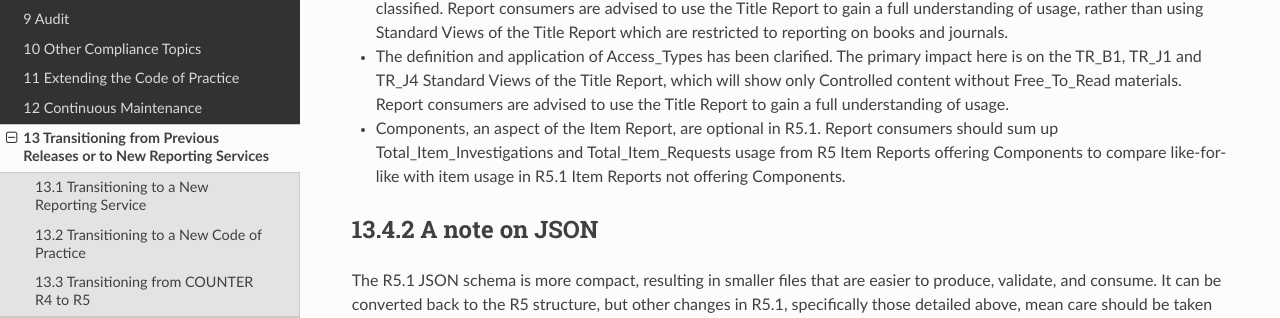
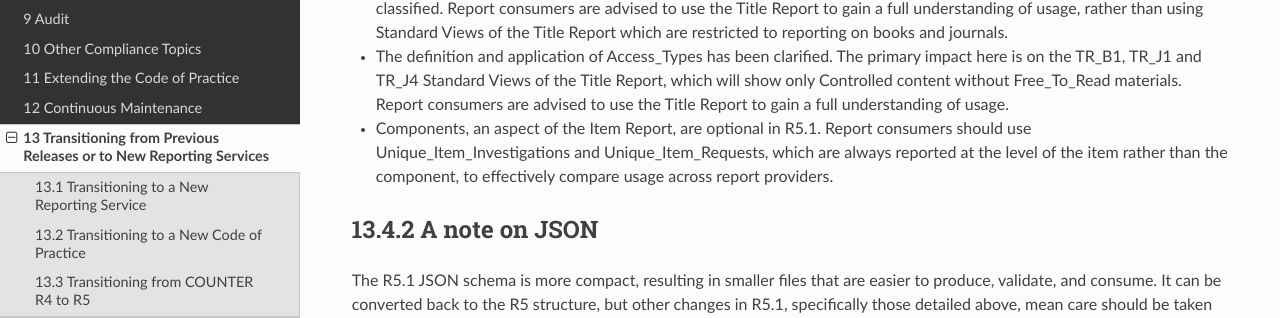
Before and after one commit to Project-Counter/cop5, a Sphinx documentation site: the page built from source/13-transitioning/04-transitioning-from-counter-r5-to-r51.rst, in a window 1280 px wide and 1109 px high. Shown: the part 579-897 px from the top of the window. Built offline with Sphinx 7.4.7 and the Read the Docs theme 2.0.0, drawn with Linux system fonts in a browser that asks for light colours.

Commit message:
Use unique metrics for item
report consumers to use unique item requests and investigations to compare item usage across report providers

```diff
--- a/source/13-transitioning/04-transitioning-from-counter-r5-to-r51.rst
+++ b/source/13-transitioning/04-transitioning-from-counter-r5-to-r51.rst
@@ -22,7 +22,7 @@ R5 and R5.1 reports are broadly comparable, provided some care is applied.
 * For the same reason, R5.1 does not use the Section_Type attribute.
 * The list of Data_Types has been expanded. This means that conference proceedings, for example, can be more accurately classified. Report consumers are advised to use the Title Report to gain a full understanding of usage, rather than using Standard Views of the Title Report which are restricted to reporting on books and journals.
 * The definition and application of Access_Types has been clarified. The primary impact here is on the TR_B1, TR_J1 and TR_J4 Standard Views of the Title Report, which will show only Controlled content without Free_To_Read materials. Report consumers are advised to use the Title Report to gain a full understanding of usage.
-* Components, an aspect of the Item Report, are optional in R5.1. Report consumers should sum up Total_Item_Investigations and Total_Item_Requests usage from R5 Item Reports offering Components to compare like-for-like with item usage in R5.1 Item Reports not offering Components.
+* Components, an aspect of the Item Report, are optional in R5.1. Report consumers should use Unique_Item_Investigations and Unique_Item_Requests, which are always reported at the level of the item rather than the component, to effectively compare usage across report providers.
 
 
 A note on JSON
```
